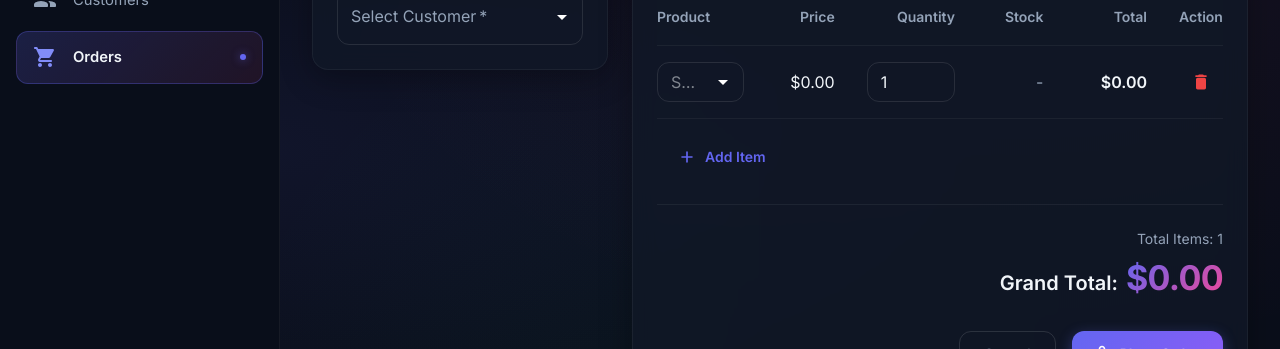
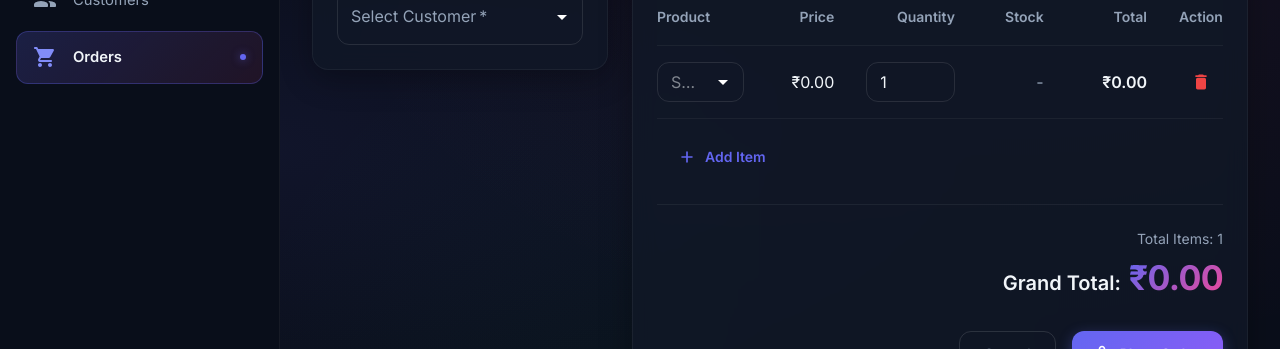
Before and after one commit to ANKIT-030/Inventory-Order-Management-System, a React (Vite) app in the folder frontend/: page /orders/new in a window 1280 px wide. Shown: the part 253-602 px from the top of the page. Built offline with nearby package versions, Linux system fonts and the light colour scheme; no server answers; sample sign-in values are in the browser's storage.

Commit message:
Update currency symbols from Dollars to Rupees

```diff
--- a/frontend/src/pages/orders/OrderDetail.jsx
+++ b/frontend/src/pages/orders/OrderDetail.jsx
@@ -230,14 +230,14 @@ export default function OrderDetail() {
                           </Typography>
                         </TableCell>
                         <TableCell align="right">
-                          <Typography>${Number(item.unit_price).toFixed(2)}</Typography>
+                          <Typography>₹{Number(item.unit_price).toLocaleString('en-IN', { minimumFractionDigits: 2, maximumFractionDigits: 2 })}</Typography>
                         </TableCell>
                         <TableCell align="right">
                           <Typography>{item.quantity}</Typography>
                         </TableCell>
                         <TableCell align="right" sx={{ pr: 0 }}>
                           <Typography sx={{ fontWeight: 600 }}>
-                            ${(Number(item.unit_price) * item.quantity).toFixed(2)}
+                            ₹{(Number(item.unit_price) * item.quantity).toLocaleString('en-IN', { minimumFractionDigits: 2, maximumFractionDigits: 2 })}
                           </Typography>
                         </TableCell>
                       </TableRow>
@@ -268,7 +268,7 @@ export default function OrderDetail() {
                       WebkitTextFillColor: 'transparent',
                     }}
                   >
-                    ${Number(order.total_amount).toFixed(2)}
+                    ₹{Number(order.total_amount).toLocaleString('en-IN', { minimumFractionDigits: 2, maximumFractionDigits: 2 })}
                   </Typography>
                 </Box>
               </Box>
--- a/frontend/src/pages/orders/OrderForm.jsx
+++ b/frontend/src/pages/orders/OrderForm.jsx
@@ -276,7 +276,7 @@ export default function OrderForm() {
                         </TableCell>
                         {/* Price */}
                         <TableCell align="right">
-                          <Typography>${item.price.toFixed(2)}</Typography>
+                          <Typography>₹{item.price.toLocaleString('en-IN', { minimumFractionDigits: 2, maximumFractionDigits: 2 })}</Typography>
                         </TableCell>
                         {/* Quantity input */}
                         <TableCell align="right">
@@ -307,7 +307,7 @@ export default function OrderForm() {
                         {/* Line Total */}
                         <TableCell align="right">
                           <Typography sx={{ fontWeight: 600 }}>
-                            ${((item.quantity || 0) * item.price).toFixed(2)}
+                            ₹{((item.quantity || 0) * item.price).toLocaleString('en-IN', { minimumFractionDigits: 2, maximumFractionDigits: 2 })}
                           </Typography>
                         </TableCell>
                         {/* Remove Row */}
@@ -348,7 +348,7 @@ export default function OrderForm() {
                       WebkitTextFillColor: 'transparent',
                     }}
                   >
-                    ${grandTotal.toFixed(2)}
+                    ₹{grandTotal.toLocaleString('en-IN', { minimumFractionDigits: 2, maximumFractionDigits: 2 })}
                   </Typography>
                 </Box>
               </Box>
--- a/frontend/src/pages/products/ProductForm.jsx
+++ b/frontend/src/pages/products/ProductForm.jsx
@@ -139,7 +139,7 @@ export default function ProductForm({ open, onClose, product, onSave }) {
                 fullWidth
                 required
                 InputProps={{
-                  startAdornment: <InputAdornment position="start">$</InputAdornment>,
+                  startAdornment: <InputAdornment position="start">₹</InputAdornment>,
                 }}
                 inputProps={{ min: 0, step: 0.01 }}
               />
```
